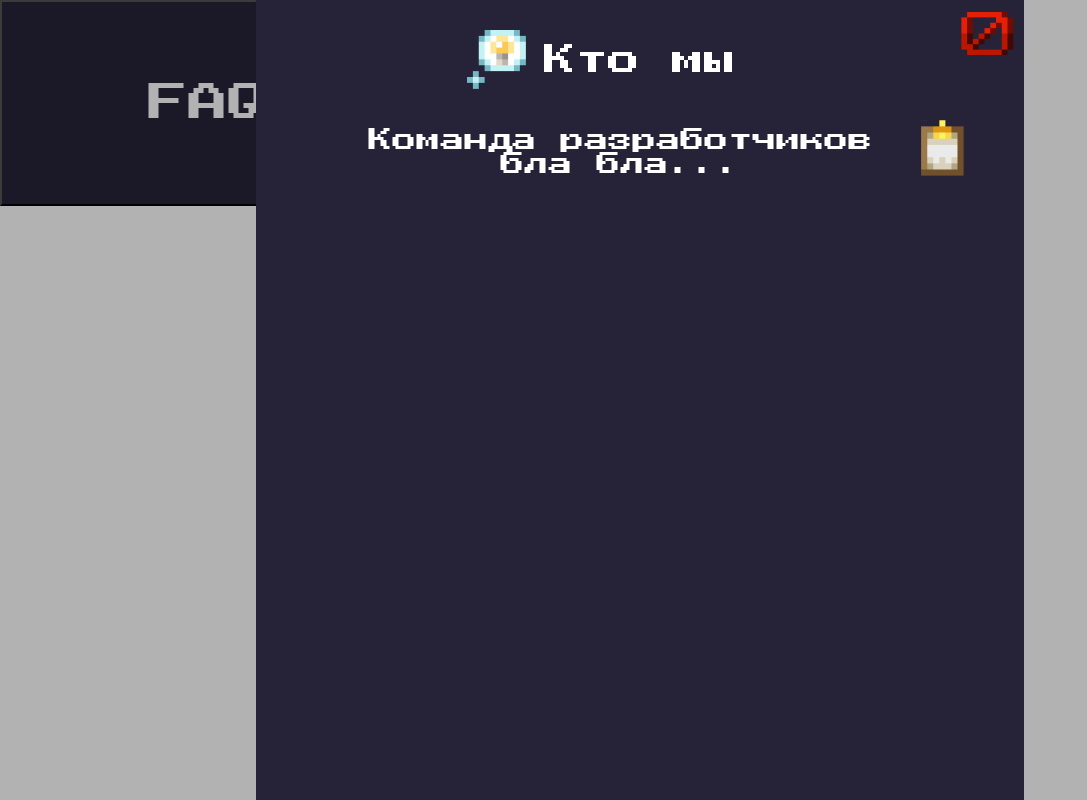
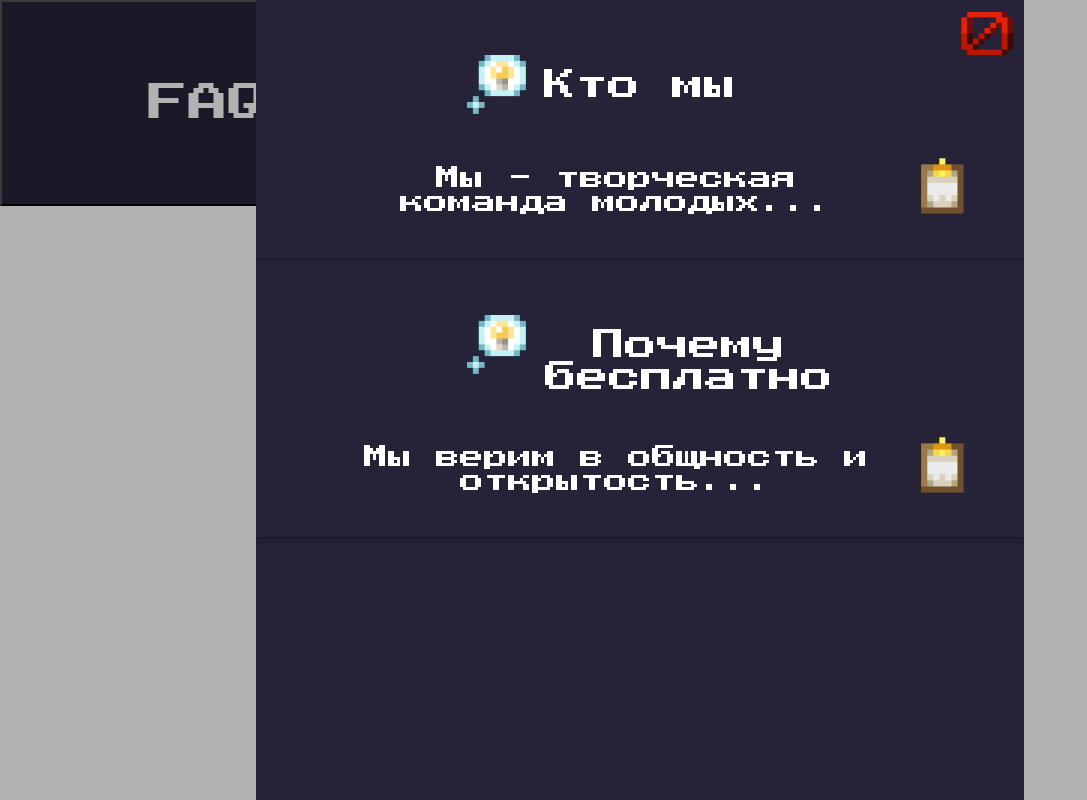
Before and after one commit to Matvey77/MineSkin, a plain HTML site: page modal_faq/html/modal_faq.html in a window 1280 px wide. Both pictures are taken after a click on the button "FAQ". Shown: the whole page, without its empty margins (0-1087 px from the left). Drawn offline with Linux system fonts and the light colour scheme.

Commit message:
The final stage in the development of the FAQ box.

```diff
--- a/modal_faq/css/modal_faq.css
+++ b/modal_faq/css/modal_faq.css
@@ -7,6 +7,14 @@
   margin: 0;
   padding: 0;
   box-sizing: border-box;
+}
+@keyframes fadeInOut {
+  0% {
+    opacity: 0;
+  }
+  100% {
+    opacity: 1;
+  }
 }
 .container {
   max-width: 1440px;
@@ -19,9 +27,11 @@
   max-width: 417px;
   max-height: 206px;
   background-color: #262238;
+
   color: #fff;
   font-family: "Press Start 2P";
   font-size: 40px;
+  cursor: pointer;
 }
 .modal-faq {
   position: fixed;
@@ -46,9 +56,9 @@
   margin: auto auto;
   max-width: 768px;
   max-height: 1014px;
+  background-color: #262238;
   width: 100%;
   height: 100%;
-  background-color: #262238;
   z-index: 1;
   transform: scale(0);
   transition: transform 0.8s;
@@ -66,39 +76,63 @@
   max-height: 44px;
   background: url("../images/close_btn.png");
   border: none;
+  cursor: pointer;
   z-index: 3;
 }
-.question1 {
+.faq__panel {
+  transition: background 0.5s ease-out;
+}
+.faq__panel:hover {
+  background: #322a56;
+  cursor: pointer;
+}
+.question {
   display: flex;
-  flex-direction: column;
-  min-height: 1px;
+  flex-direction: row;
 }
 .img-question {
-  position: absolute;
-  left: 211px;
-  top: 30px;
+  margin: 55px 0 0 211px;
   max-width: 59px;
   max-height: 59px;
   width: 100%;
   height: 100%;
   z-index: 2;
 }
-.question1 h3 {
-  position: absolute;
-  left: 288px;
-  top: 44px;
+.faq__title {
+  margin: 69px 190px 0 18px;
+  display: block;
   color: #fff;
   font-family: "Press Start 2P";
   font-size: 32px;
   font-weight: normal;
+  text-align: center;
   margin: none;
   z-index: 2;
 }
-.question1 p {
+.faq__input {
   position: absolute;
-  margin-left: 11%;
-  margin-right: 11%;
-  top: 128px;
+  width: 0;
+  height: 0;
+  -webkit-appearance: none;
+  appearance: none;
+}
+.faq__input:checked ~ .answer-text {
+  display: none;
+}
+.faq__input:checked ~ .img-answer {
+  display: none;
+}
+.faq__input:checked ~ .full__answer-text {
+  display: block;
+  max-width: 680px;
+  margin: 50px 40px 0 66px;
+}
+.answer {
+  display: flex;
+  flex-direction: row;
+}
+.answer-text {
+  margin: 52px 40px 0 95px;
   max-width: 560px;
   color: #fff;
   font-family: "Press Start 2P";
@@ -106,13 +140,31 @@
   text-align: center;
   z-index: 2;
 }
+.full__answer-text {
+  margin: 52px 40px 0 95px;
+  max-width: 560px;
+  display: none;
+  color: #fff;
+  font-family: "Press Start 2P";
+  font-size: 24px;
+  text-align: center;
+  z-index: 2;
+}
 .img-answer {
-  position: absolute;
-  left: 665px;
-  top: 120px;
+  margin: 44px 60px 0 0;
   max-width: 43px;
   max-height: 56px;
   width: 100%;
   height: 100%;
   z-index: 2;
 }
+.horizontal-line {
+  margin: 44px 0 0 0;
+  max-width: 768px;
+  max-height: 2px;
+  width: 100%;
+  height: 100%;
+  border-top: 2px solid rgba(0, 0, 0, 0.23);
+  box-shadow: 0 4px 4px 0 rgba(0, 0, 0, 0.25);
+  z-index: 2;
+}
--- a/modal_faq/html/modal_faq.html
+++ b/modal_faq/html/modal_faq.html
@@ -17,22 +17,68 @@
           id="close-modal-faq-btn"
           type="button"
         ></button>
-        <div class="question1" onclick="toggleAnswer(this)">
+
+        <div class="faq">
+
+          <label class="faq__item" for="faq_1">
+            <div class="faq__panel">
+              <div class="question">
                 <img
                   class="img-question"
                   src="../images/question.png"
                   alt="Иконка вопроса"
                 />
-          <h3>Кто мы</h3>
-          <p>Команда разработчиков бла бла...</p>
+                <h3 class="faq__title">Кто мы</h3>
+              </div>
+              <div class="answer">
+                <input class="faq__input" type="checkbox" id="faq_1">
+                <p class="answer-text">Мы - творческая команда молодых...</p>
+                <p class="full__answer-text">
+                  Мы - творческая команда молодых ИТ-специалистов и студентов-энтузиастов,
+                  объединенных страстью к игре Майнкрафт. Наш проект – это уникальный веб-сервис,
+                  предназначенный для создания и размещения скинов в этой
+                  захватывающей виртуальной вселенной.</p>
                 <img
                 class="img-answer"
                 src="../images/answer.png"
                 alt="Иконка ответа"
                 />
               </div>
+              <div class="horizontal-line"></div>
+            </div>
+          </label>
+
+          <label class="faq__item" for="faq_2">
+            <div class="faq__panel">
+              <div class="question">
+                <img
+                  class="img-question"
+                  src="../images/question.png"
+                  alt="Иконка вопроса"
+                />
+                <h3 class="faq__title">Почему бесплатно</h3>
+              </div>
+              <div class="answer">
+                <input class="faq__input" type="checkbox" id="faq_2">
+                <p class="answer-text">Мы верим в общность и открытость...</p>
+                <p class="full__answer-text">
+                  Мы верим в общность и открытость в мире творчества.
+                  Наша идея заключается в том, чтобы предоставить каждому
+                  фанату Майнкрафта возможность легко и бесплатно выразить
+                  свою индивидуальность через уникальные скины.
+                  Это наше вклад в обогащение игрового опыта сообщества.</p>
+                <img
+                class="img-answer"
+                src="../images/answer.png"
+                alt="Иконка ответа"
+                />
+              </div>
+              <div class="horizontal-line"></div>
+            </div>
+          </label>
+
       </div>
     </div>
-    <script type="module" defer src="../javascript/index.js"></script>
+    <script defer src="../javascript/index.js"></script>
   </body>
 </html>
--- a/modal_faq/javascript/index.js
+++ b/modal_faq/javascript/index.js
@@ -12,10 +12,18 @@ document.addEventListener("DOMContentLoaded", function () {
     modalFAQ.classList.remove("open");
   }
 
-  function toggleAnswer(faqItem) {
-    faqItem.classList.toggle("active");
-  }
-
   openBtnFAQ.addEventListener("click", openFAQModal);
   closeBtnFAQ.addEventListener("click", closeFAQModal);
+
+  window.addEventListener("keydown", function (e) {
+    if (e.key === "Escape") {
+      closeFAQModal();
+    }
+  });
+
+  document.addEventListener("click", function (e) {
+    if (!modalBoxFAQ.contains(e.target) && e.target !== openBtnFAQ) {
+      closeFAQModal();
+    }
+  });
 });
```
Lines whose indentation alone changed are shown as unchanged.
